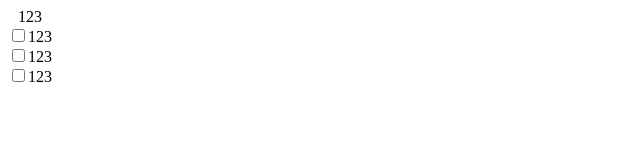
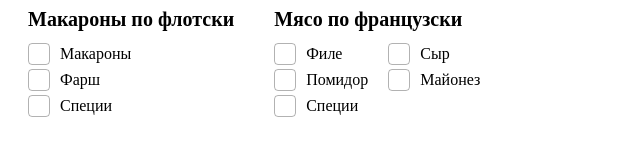
Before and after one commit to Soullnik/recipe-finder, a website built with webpack: page frontend/index.html in a window 1280 px wide. Shown: the whole page, without its empty margins (0-640 px from the left). Built offline with nearby package versions, Linux system fonts and the light colour scheme.

Commit message:
feat: add styles in checkbox

```diff
--- a/frontend/src/components/checkbox/checkbox.scss
+++ b/frontend/src/components/checkbox/checkbox.scss
@@ -1,10 +1,64 @@
 .check_wrapper{
     display: inline-block;
+    padding: 0 20px;
     &__title{
-        text-align: center;
+        text-align: left;
+        font-size: 20px;
+        font-weight: bold;
     }
     &__body{
-        display: flex;
-        flex-direction: column;
+        display: grid;
+        margin-top: 10px;
+        gap: 0 20px;
+    }
+    &__checkbox{
+        cursor: pointer;
+        display: inline-flex;
+        align-items: center;
+        margin: 2px 0;
+    }
+    &__checkbox_input{
+        display: none;
+    }
+    &__checkbox_fake{
+        display: inline-block;
+        width: 20px;
+        height: 20px;
+        border: 1px solid black;
+        position: relative;
+        border-radius: 4px;
+        opacity: 0.3;
+        transition: .2s all;
+        &:hover{
+            opacity: 1;
+        }
+        &::before{
+            content: "";
+            position: absolute;
+            display: block;
+            width: 100%;
+            height: 100%;
+            background-color: black;
+            opacity: 0;
+            transition: .2s all;
+        }
+             &::after{
+            content: "";
+            position: absolute;
+            display: block;
+            width: 100%;
+            height: 100%;
+            background: url(check.svg) center center/cover no-repeat;
+            opacity: 0;
+            transition: .2s all;
+        }
+    }
+    &__checkbox_text{
+        margin-left: 10px;
+        font-size: 16px;
     }
 }
+
+.check_wrapper__checkbox_input:checked + .check_wrapper__checkbox_fake::before, .check_wrapper__checkbox_input:checked + .check_wrapper__checkbox_fake::after, .check_wrapper__checkbox_input:checked + .check_wrapper__checkbox_fake{
+    opacity: 1;
+}
--- a/frontend/src/components/checkbox/checkbox.ts
+++ b/frontend/src/components/checkbox/checkbox.ts
@@ -1,16 +1,24 @@
 import './checkbox.scss';
+
+//              Ояъвление элемента
+// title: загаловок;
+// arr: массив с перечеслением боксов по очереди
+// columns: количество колонок
+
+//        Создание элемента методом create(append)
+// append: внутрь чего вложить структуру (в коннец)
 
 class СheckBox {
   title: string;
 
-  numsPoints: number;
-
   arr: string[];
 
-  constructor(title: string, numsPoints: number, arr: string[]) {
+  columns: number;
+
+  constructor(title: string, arr: string[], columns: number) {
     this.title = title;
-    this.numsPoints = numsPoints;
     this.arr = arr;
+    this.columns = columns;
   }
 
   create(append: Element) {
@@ -20,20 +28,25 @@ class СheckBox {
     containerTitle.classList.add('check_wrapper__title');
     const containerBody = document.createElement('div');
     containerBody.classList.add('check_wrapper__body');
+    containerBody.style.cssText = `grid-template-columns: repeat(${this.columns}, 1fr)`;
     containerTitle.textContent = this.title;
     append.append(container);
     container.append(containerTitle);
     container.append(containerBody);
 
-    for (let i = 0; i < this.numsPoints; i += 1) {
+    for (let i = 0; i < this.arr.length; i += 1) {
       const label = document.createElement('label');
       containerBody.append(label);
       const checkbox = document.createElement('input');
+      const fakeCheckbox = document.createElement('span');
       checkbox.type = 'checkbox';
-      label.innerHTML = `<span>${this.arr[i]}</span>`;
-      label.setAttribute('for', 'myCheckbox');
+      label.innerHTML = `<span class="check_wrapper__checkbox_text">${this.arr[i]}</span>`;
+
       label.prepend(checkbox);
+      checkbox.after(fakeCheckbox);
+      checkbox.classList.add('check_wrapper__checkbox_input');
       label.classList.add('check_wrapper__checkbox');
+      fakeCheckbox.classList.add('check_wrapper__checkbox_fake');
     }
   }
 }
--- a/frontend/src/index.ts
+++ b/frontend/src/index.ts
@@ -4,8 +4,19 @@ export function sum(a: number, b: number): HTMLElement {
   return document.createElement('div');
 }
 
-const rooting = document.querySelector('#root');
-const resept = new СheckBox('123', 3, ['123', '123', '123']);
-if (rooting) {
-  resept.create(rooting);
+const root = document.querySelector('#root');
+const resept1 = new СheckBox(
+  'Макароны по флотски',
+  ['Макароны', 'Фарш', 'Специи'],
+  1
+);
+const resept2 = new СheckBox(
+  'Мясо по французски',
+  ['Филе', 'Сыр', 'Помидор', 'Майонез', 'Специи'],
+  2
+);
+
+if (root) {
+  resept1.create(root);
+  resept2.create(root);
 }
```
Also changed, not shown: frontend/src/components/checkbox/check.svg (added).
